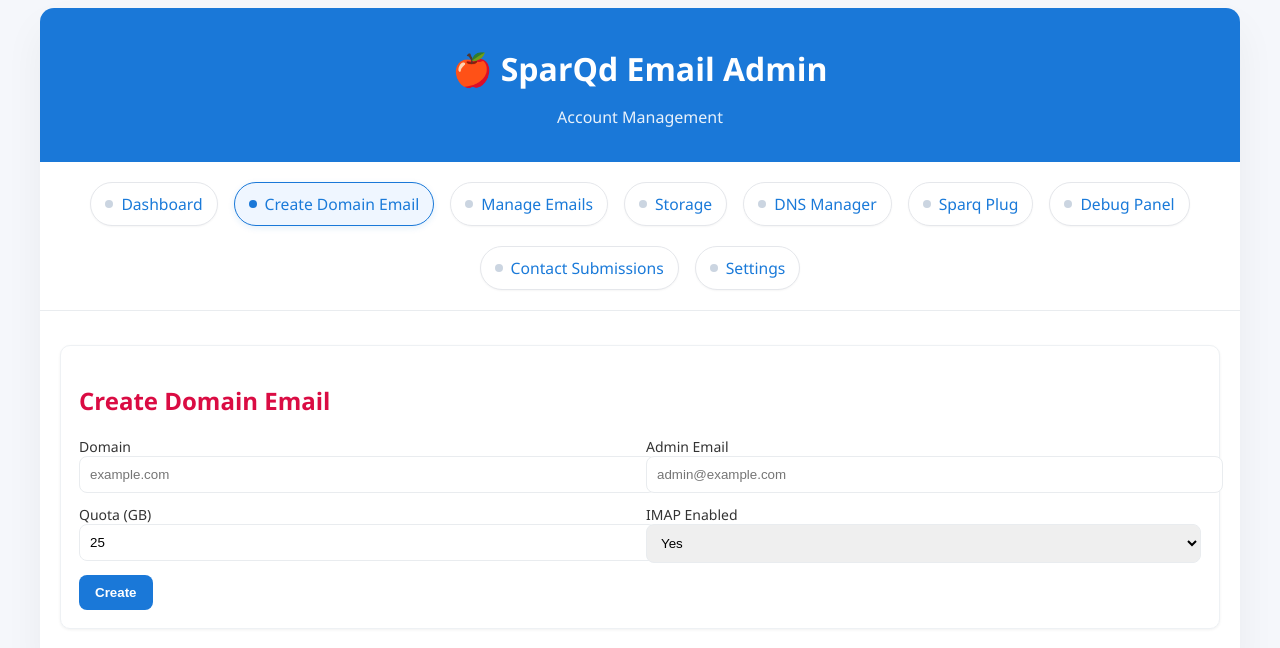
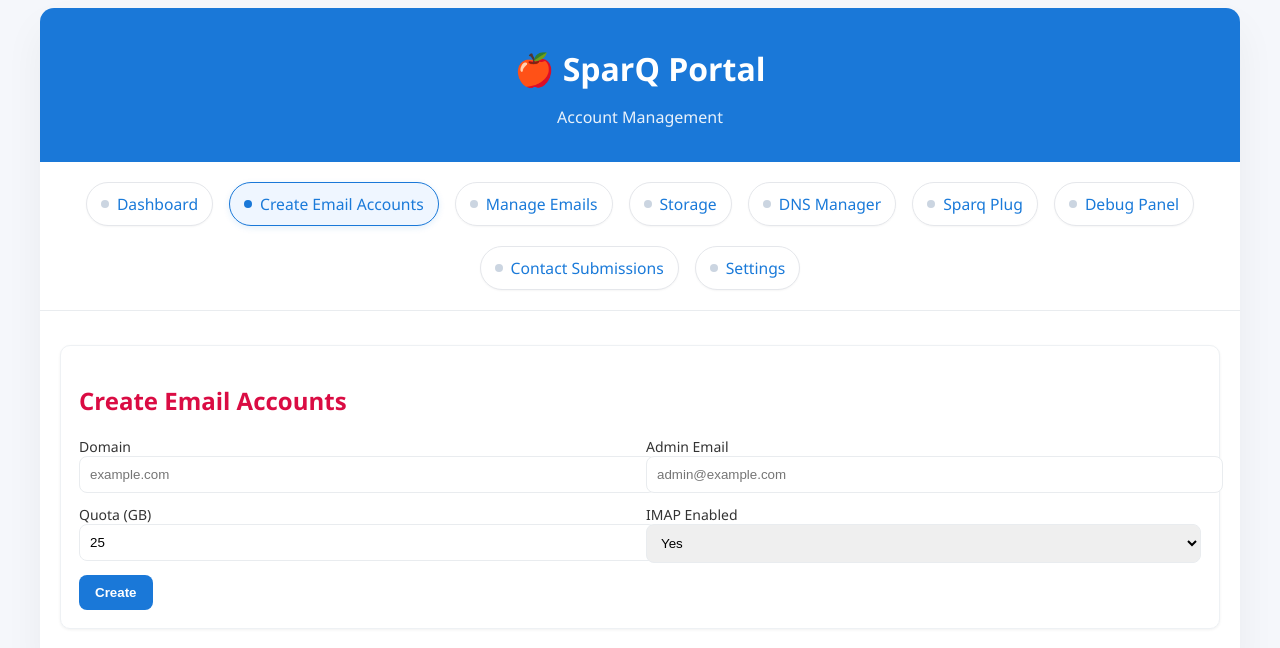
Before and after one commit to hligon35/sparq-dash, a website: page public/create-domain.html in a window 1280 px wide. Drawn offline with Linux system fonts and the light colour scheme; files that its build step writes are made by us from their sources.

Commit message:
fix: Update header titles and text for consistency in admin dashboard and create domain pages

```diff
--- a/public/admin-dashboard.js
+++ b/public/admin-dashboard.js
@@ -305,7 +305,7 @@
     // Update page title and header
     const header = document.querySelector('.header h1');
     if (header) {
-        header.textContent = `🍎 SparQd Email Admin - ${role.charAt(0).toUpperCase() + role.slice(1)} Portal`;
+        header.textContent = `SparQ Portal - ${role.charAt(0).toUpperCase() + role.slice(1)}`;
     }
 }
 
--- a/public/create-domain.html
+++ b/public/create-domain.html
@@ -3,7 +3,7 @@
 <head>
   <meta charset="UTF-8" />
   <meta name="viewport" content="width=device-width, initial-scale=1.0" />
-  <title>Create Domain Email - SparQ Portal</title>
+  <title>Create Email Accounts - SparQ Portal</title>
   <link rel="stylesheet" href="/portal/sparq-colors.css" />
   <link rel="stylesheet" href="/portal/portal.css" />
   <script src="shared-header-nav.js" defer></script>
@@ -11,10 +11,10 @@
 </head>
 <body>
   <div class="container">
-    <div class="shared-header"><h1>🍎 SparQd Email Admin</h1><p>Account Management</p></div>
+    <div class="shared-header"><h1>🍎 SparQ Portal</h1><p>Account Management</p></div>
     <div class="top-nav">
       <a class="nav-item" href="/portal/index.html#dashboard">Dashboard</a>
-      <a class="nav-item active" href="#">Create Domain Email</a>
+      <a class="nav-item active" href="#">Create Email Accounts</a>
       <a class="nav-item" href="/portal/email-manager.html">Manage Emails</a>
   <a class="nav-item" href="/portal/index.html#storage">Storage</a>
   <a class="nav-item" href="/portal/dns-manager.html">DNS Manager</a>
@@ -25,7 +25,7 @@
     </div>
     <div class="section">
       <div class="card">
-        <h2>Create Domain Email</h2>
+        <h2>Create Email Accounts</h2>
         <div class="row">
           <label>Domain<input id="dom" placeholder="example.com"/></label>
           <label>Admin Email<input id="admin" type="email" placeholder="admin@example.com"/></label>
```
